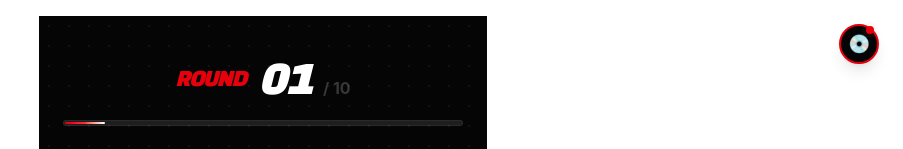
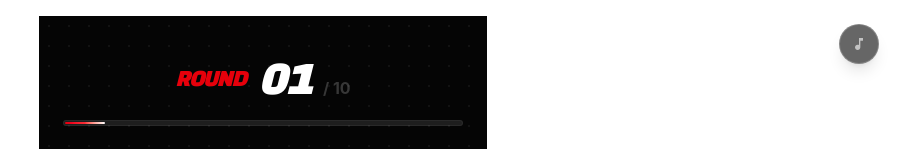
Before and after one commit to poinring/boxing-persona-test, a Next.js app: page /quiz in a window 1280 px wide. Shown: the top 149 px of the page, without its empty margins (377-1280 px from the left). Built offline with nearby package versions, Linux system fonts and the light colour scheme; a web font is replaced by a local one.

Commit message:
update music icon

```diff
--- a/components/BGMPlayer.tsx
+++ b/components/BGMPlayer.tsx
@@ -1,76 +1,128 @@
 'use client';
 
-import React, { useState, useEffect } from 'react';
+import React, { useState, useEffect, useRef } from 'react';
 
 export default function BGMPlayer() {
-  const [isOpen, setIsOpen] = useState(false);
+  const [isPlaying, setIsPlaying] = useState(false);
+  const widgetRef = useRef<any>(null);
+
   const trackUrl = "https://w.soundcloud.com/player/?url=https%3A//api.soundcloud.com/tracks/509621919&color=%23ff0000&auto_play=true&hide_related=false&show_comments=false&show_user=false&show_reposts=false&show_teaser=false&visual=false";
 
   useEffect(() => {
-    // 화면 클릭 시 실행될 함수
-    const startMusic = () => {
-      const iframeElement = document.getElementById('sc-player') as HTMLIFrameElement;
-      const windowObj = window as any;
+    const iframeElement = document.getElementById('sc-player-hidden') as HTMLIFrameElement;
+    const windowObj = window as any;
 
-      // 사운드클라우드 위젯 API가 로드되었는지 확인 후 재생
+    const initWidget = () => {
       if (iframeElement && windowObj.SC) {
         const widget = windowObj.SC.Widget(iframeElement);
-        widget.play();
-        console.log("BGM Started by User Click");
+        widgetRef.current = widget;
 
-        // 한 번 재생되면 더 이상 클릭 이벤트를 감시하지 않음
-        window.removeEventListener('click', startMusic);
+        // 상태 실시간 감지
+        widget.bind(windowObj.SC.Widget.Events.PLAY, () => setIsPlaying(true));
+        widget.bind(windowObj.SC.Widget.Events.PAUSE, () => setIsPlaying(false));
+        widget.bind(windowObj.SC.Widget.Events.FINISH, () => setIsPlaying(false));
+
+        // 최초 1회 재생을 위한 전역 클릭 리스너 등록
+        widget.bind(windowObj.SC.Widget.Events.READY, () => {
+          window.addEventListener('click', handleFirstInteraction);
+        });
       }
     };
 
-    // 브라우저 전체에 클릭 이벤트 리스너 등록
-    window.addEventListener('click', startMusic);
+    const handleFirstInteraction = () => {
+      if (widgetRef.current) {
+        widgetRef.current.play();
+        window.removeEventListener('click', handleFirstInteraction);
+      }
+    };
 
-    return () => {
-      window.removeEventListener('click', startMusic);
-    };
+    // 스크립트 체크 및 초기화
+    if (windowObj.SC) {
+      initWidget();
+    } else {
+      const timer = setInterval(() => {
+        if (windowObj.SC) {
+          initWidget();
+          clearInterval(timer);
+        }
+      }, 500);
+      return () => clearInterval(timer);
+    }
+
+    return () => window.removeEventListener('click', handleFirstInteraction);
   }, []);
 
+  const togglePlay = (e: React.MouseEvent) => {
+    e.stopPropagation();
+    if (!widgetRef.current) return;
+
+    if (isPlaying) {
+      widgetRef.current.pause();
+    } else {
+      widgetRef.current.play();
+    }
+  };
+
   return (
-    <div className="fixed top-6 right-6 z-[9999] flex items-center gap-2">
-      <div className={`
-        transition-all duration-500 ease-in-out overflow-hidden shadow-[0_0_15px_rgba(255,0,0,0.1)] border border-white/20 rounded-full bg-black/90 backdrop-blur-md
-        ${isOpen ? 'w-[200px] h-[32px] opacity-100 px-1' : 'w-0 h-0 opacity-0 pointer-events-none'}
-      `}>
+    <div className="fixed top-6 right-6 z-[9999]">
+      {/* 1. 실제 작동하지만 눈에는 안 보이는 위젯 */}
+      <div className="hidden">
         <iframe
-          id="sc-player"
+          id="sc-player-hidden"
           width="100%"
-          height="20"
+          height="166"
           scrolling="no"
           frameBorder="no"
           allow="autoplay"
           src={trackUrl}
-          className="mt-[6px]"
         />
       </div>
 
+      {/* 2. 메인 컨트롤 버튼 (단 하나!) */}
       <button
-        onClick={(e) => {
-          e.stopPropagation(); // 버튼 클릭 시 startMusic이 중복 실행되지 않게 방지
-          setIsOpen(!isOpen);
-        }}
+        onClick={togglePlay}
         className={`
-          w-10 h-10 rounded-full flex items-center justify-center shadow-lg transition-all duration-300 border-2
-          ${isOpen ? 'bg-white border-white rotate-180' : 'bg-[#050505] border-red-600 text-red-600 hover:scale-105'}
+          w-9 h-9 md:w-10 md:h-10 rounded-full flex items-center justify-center transition-all duration-300 shadow-lg
+          border backdrop-blur-md hover:scale-110 active:scale-95
+          ${isPlaying
+            ? 'bg-red-500/10 border-red-500/50 ring-2 ring-red-500/20'
+            : 'bg-black/60 border-white/20 hover:bg-black/80'}
         `}
       >
-        {isOpen ? (
-          <span className="text-[8px] font-black text-black">X</span>
-        ) : (
-          <div className="relative">
-             <span className="text-lg animate-spin-slow inline-block">💿</span>
-             <span className="absolute -top-1 -right-1 flex h-2 w-2">
-                <span className="animate-ping absolute inline-flex h-full w-full rounded-full bg-red-400 opacity-75"></span>
-                <span className="relative inline-flex rounded-full h-2 w-2 bg-red-600"></span>
-             </span>
-          </div>
-        )}
+        <div className="flex items-center justify-center pointer-events-none">
+          {isPlaying ? (
+            /* [재생 중] 미니멀한 이퀄라이저 애니메이션 */
+            <div className="flex items-end gap-[1.5px] h-3">
+              {[1, 2, 3].map((i) => (
+                <span
+                  key={i}
+                  className="w-[2px] bg-red-500 rounded-full animate-music-bar"
+                  style={{ animationDelay: `${i * 0.15}s` }}
+                />
+              ))}
+            </div>
+          ) : (
+            /* [정지 중] 아주 심플하고 작은 음표 */
+            <svg
+              viewBox="0 0 24 24"
+              className="w-4 h-4 fill-white/60"
+              xmlns="http://www.w3.org/2000/svg"
+            >
+              <path d="M12 3v10.55c-.59-.34-1.27-.55-2-.55-2.21 0-4 1.79-4 4s1.79 4 4 4 4-1.79 4-4V7h4V3h-6z" />
+            </svg>
+          )}
+        </div>
       </button>
+
+      <style jsx global>{`
+        @keyframes music-bar {
+          0%, 100% { height: 4px; }
+          50% { height: 12px; }
+        }
+        .animate-music-bar {
+          animation: music-bar 0.7s ease-in-out infinite;
+        }
+      `}</style>
     </div>
   );
 }
```
